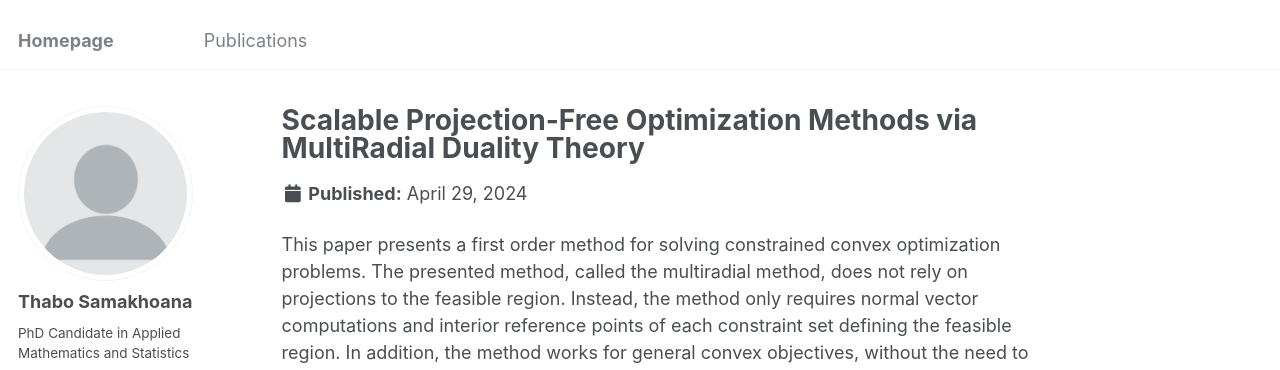
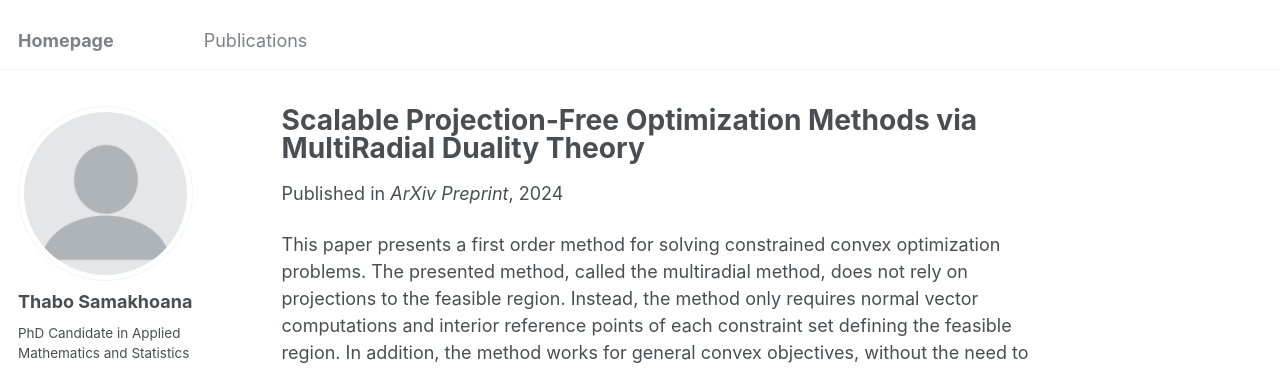
Before and after one commit to thabosamakhoana/thabosamakhoana.github.io, a Jekyll site: the page built from _publications/2024-04-29-scalable-multiradial-methods.md, in a window 1280 px wide and 1185 px high. Shown: the top 370 px of the window. Built offline with Jekyll 4.4.1, drawn with Linux system fonts in a browser that asks for light colours; some web fonts are replaced.

Commit message:
fixing venue issue

```diff
--- a/_publications/2024-04-29-scalable-multiradial-methods.md
+++ b/_publications/2024-04-29-scalable-multiradial-methods.md
@@ -5,6 +5,7 @@ permalink: /publication/2024-04-29-scalable-multiradial-methods
 excerpt: 'This paper presents the multiradial method for solving constrained convex optimization problems. This method assumes minimal structure on the objective function and does not rely on projections to the feasible region.'
 date: 2024-04-29
 paperurl: 'https://arxiv.org/abs/2403.13688'
+venue: ArXiv Preprint
 citation: 'Thabo Samakhoana, Benjamin Grimmer. (2024). &quot;Scalable Projection-Free Optimization Methods via MultiRadial Duality Theory.&quot; <i>ArXiv </i>.'
 ---
 
```
